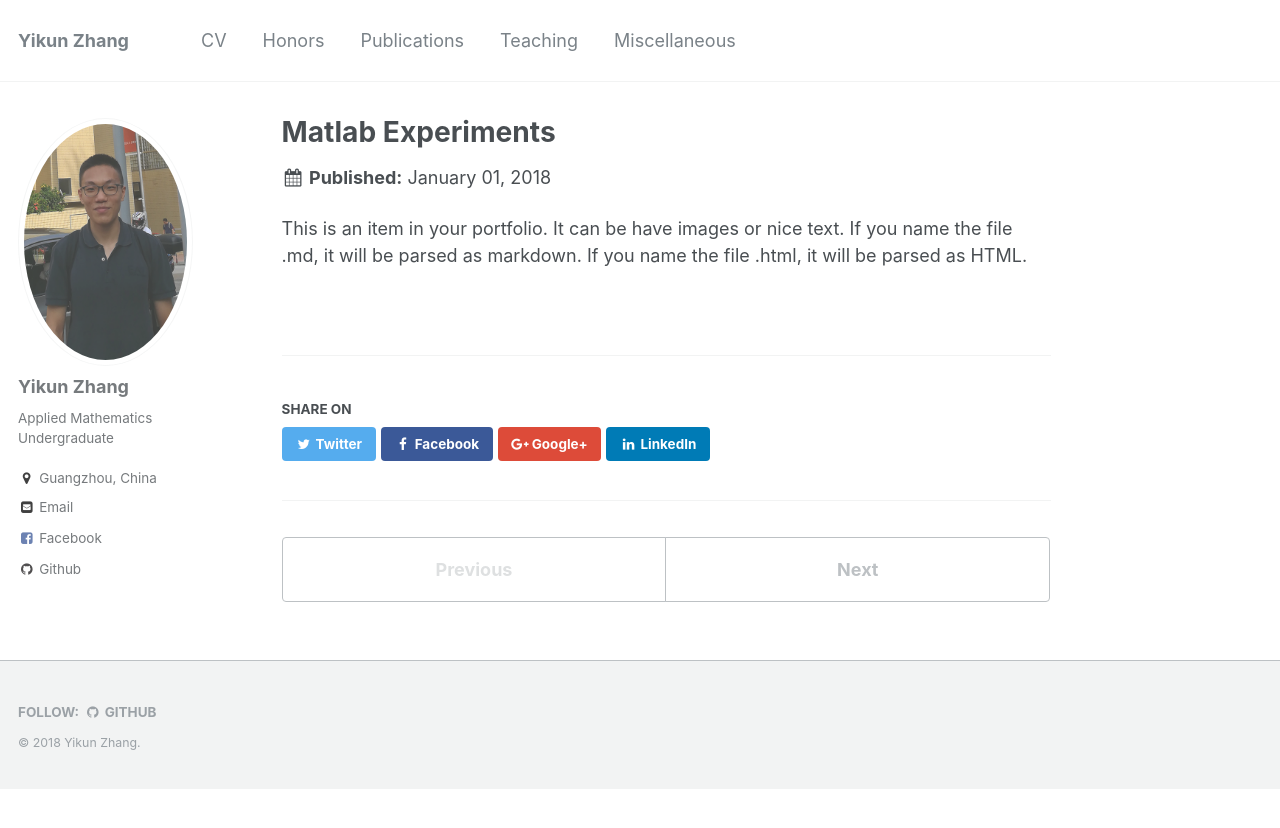
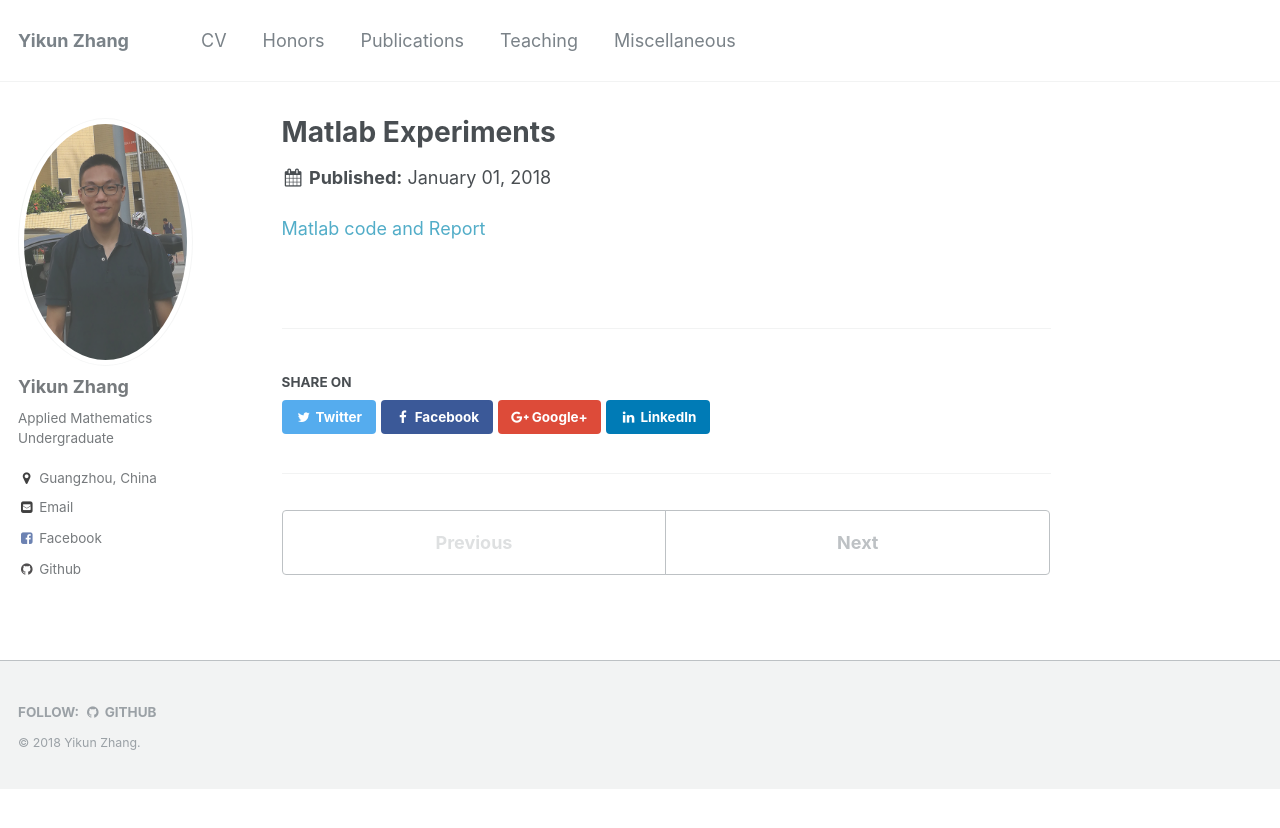
Before and after one commit to zhangyk8/zhangyk8.github.io, a Jekyll site: the page built from _portfolio/portfolio-1.md, in a window 1280 px wide. Shown: the top 828 px of the page. Built offline with Jekyll 4.4.1, drawn with Linux system fonts in a browser that asks for light colours.

Commit message:
Update portfolio-1.md

```diff
--- a/_portfolio/portfolio-1.md
+++ b/_portfolio/portfolio-1.md
@@ -4,4 +4,4 @@
 collection: portfolio
 ---
 
-This is an item in your portfolio. It can be have images or nice text. If you name the file .md, it will be parsed as markdown. If you name the file .html, it will be parsed as HTML.
+[Matlab code and Report](https://github.com/zhangyk8/Matlab_Experiment_code)
```
